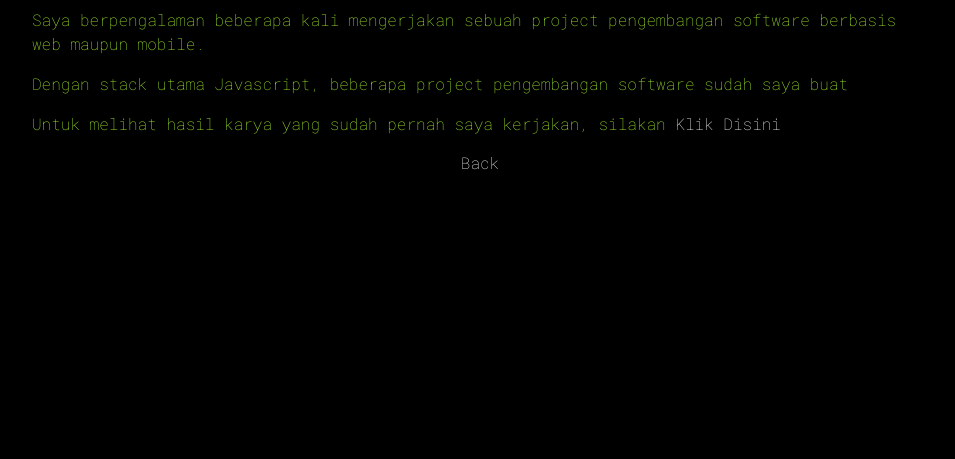
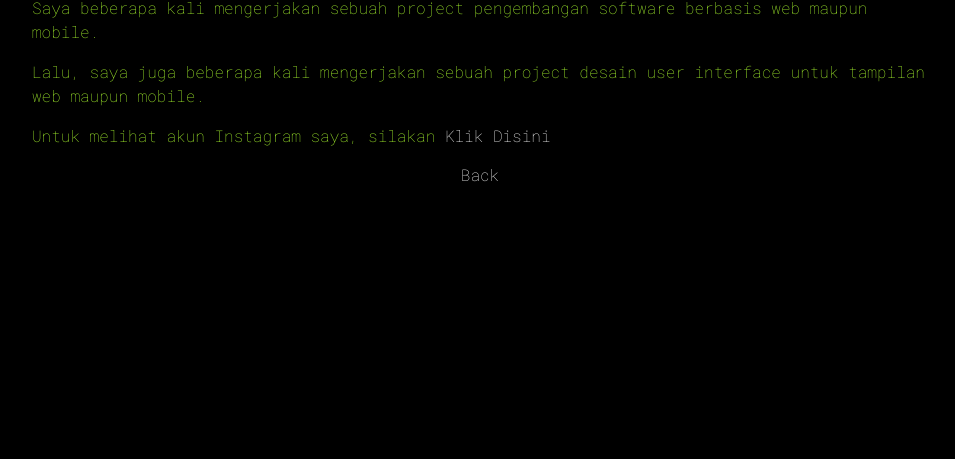
Before and after one commit to AkuBeroda4/web_1, a plain HTML site: page experience.html in a window 1280 px wide. Shown: the part 341-800 px from the top of the page, without its empty margins (160-1115 px from the left). Drawn offline with Linux system fonts and the light colour scheme.

Commit message:
Update experience.html

```diff
--- a/experience.html
+++ b/experience.html
@@ -12,13 +12,13 @@
         <article>
             <h1>Experience</h1>
             <p>
-                Saya berpengalaman beberapa kali mengerjakan sebuah project pengembangan software berbasis web maupun mobile.
+                Saya beberapa kali mengerjakan sebuah project pengembangan software berbasis web maupun mobile.
             </p>
             <p>
-                Dengan stack utama Javascript, beberapa project pengembangan software sudah saya buat
+                Lalu, saya juga beberapa kali mengerjakan sebuah project desain user interface untuk tampilan web maupun mobile.
             </p>
             <p>
-                Untuk melihat hasil karya yang sudah pernah saya kerjakan, silakan <a href="http://instagram.com/rafimuamar40">Klik Disini</a>
+                Untuk melihat akun Instagram saya, silakan <a href="http://instagram.com/rafimuamar40">Klik Disini</a>
             </p>
         </article>
         <a href="index.html">Back</a>
```
